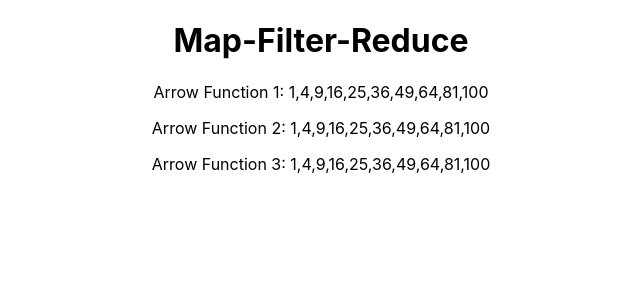
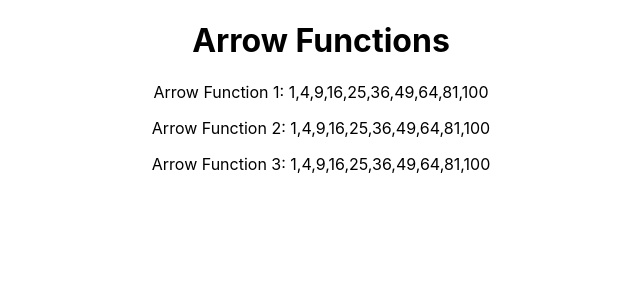
Before and after one commit to mohsinrashid64/React-Stuff, a React (Create React App) app: page / in a window 1280 px wide. Shown: the top 300 px of the page, without its empty margins (319-959 px from the left). Built offline with nearby package versions, Linux system fonts and the light colour scheme.

Commit message:
Update heading.js

```diff
--- a/src/Components/heading.js
+++ b/src/Components/heading.js
@@ -2,6 +2,6 @@
 
 export default function Heading(){
     return (
-        <h1>Map-Filter-Reduce</h1>
+        <h1>Arrow Functions</h1>
     )
 }
```
